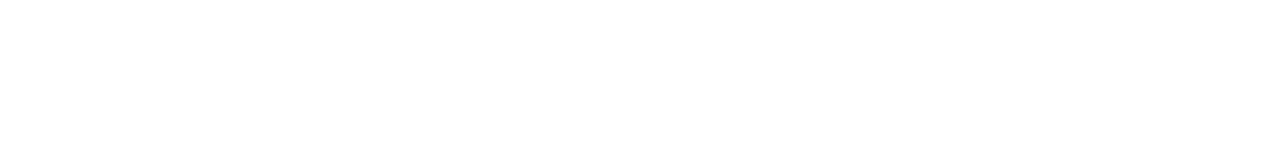
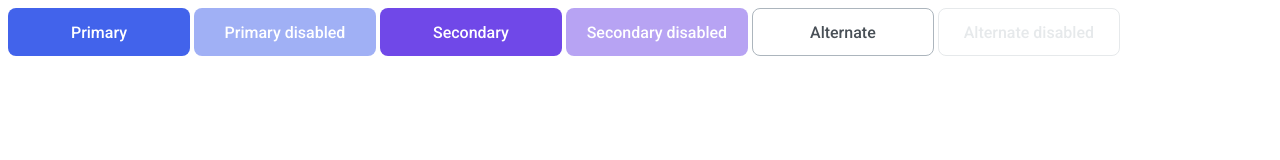
Before and after one commit to js-tasks-ru/htmlcss-20210916_ivan-talalaev, a website: page 03-lection1/01-button/index.html in a window 1280 px wide. Drawn offline with Linux system fonts and the light colour scheme.

Commit message:
Created buttons component

```diff
--- a/03-lection1/01-button/button.css
+++ b/03-lection1/01-button/button.css
@@ -1 +1,78 @@
 /* Стилизация кнопки */
+:root {
+    --blue: #4263EB;
+    --dark-blue: #2342C0;
+    --opacity-blue: #4263eb80;
+    --purple: #7048E8;
+    --dark-purple: #5028C6;
+    --opacity-purple: #7048e880;
+
+    /*Primary button style*/
+    --primary-button-default: var(--blue);
+    --primary-button-hover: var(--dark-blue);
+    --primary-button-disabled: var(--opacity-blue);
+
+    /*Secondary button style*/
+    --secondary-button-default: var(--purple);
+    --secondary-button-hover: var(--dark-purple);
+    --secondary-button-disabled: var(--opacity-purple);
+
+}
+
+button {
+    min-width: 182px;
+    height: 48px;
+    border-radius: 8px;
+    font-family: 'Roboto', sans-serif;
+    font-weight: 500;
+    font-size: 16px;
+    line-height: 19px;
+    text-align: center;
+    color: #FFFFFF;
+    border-color: transparent;
+}
+
+button.primary {
+    background-color: var(--primary-button-default);
+}
+
+button.primary:hover {
+    background-color: var(--primary-button-hover);
+}
+
+button.primary:disabled {
+    background-color: var(--primary-button-disabled);
+    cursor: not-allowed;
+}
+
+button.secondary {
+    background-color: var(--secondary-button-default);
+}
+
+button.secondary:hover {
+    background-color: var(--secondary-button-hover);
+}
+
+button.secondary:disabled {
+    background-color: var(--secondary-button-disabled);
+    cursor: not-allowed;
+}
+
+button.alternate {
+    background-color: transparent;
+    color: #495057;
+    border: 1px solid #ACB5BD;
+    box-sizing: border-box;
+}
+
+button.alternate:hover {
+    border: 1px solid #212429;
+    box-sizing: border-box;
+}
+
+button.alternate:disabled {
+    color: #acb5bd4d;
+    border: 1px solid #acb5bd4d;
+    box-sizing: border-box;
+    cursor: not-allowed;
+}
--- a/03-lection1/01-button/index.html
+++ b/03-lection1/01-button/index.html
@@ -1,11 +1,30 @@
 <!DOCTYPE html>
 <!-- Страница с кнопкой -->
-<html lang="ru">
-    <head>
-        <link rel="stylesheet" href="../../assets/css/main.css">
-        <link rel="stylesheet" href="./button.css">
-    </head>
-    <body>
-
-    </body>
+<html lang='ru'>
+<head>
+  <link rel='stylesheet' href='../../assets/css/main.css'>
+  <link rel='stylesheet' href='./button.css'>
+</head>
+<body>
+<div class='buttons'>
+  <button class='primary'>
+    Primary
+  </button>
+  <button class='primary' disabled>
+    Primary disabled
+  </button>
+  <button class='secondary'>
+    Secondary
+  </button>
+  <button class='secondary' disabled>
+    Secondary disabled
+  </button>
+  <button class='alternate'>
+    Alternate
+  </button>
+  <button class='alternate' disabled>
+    Alternate disabled
+  </button>
+</div>
+</body>
 </html>
```
